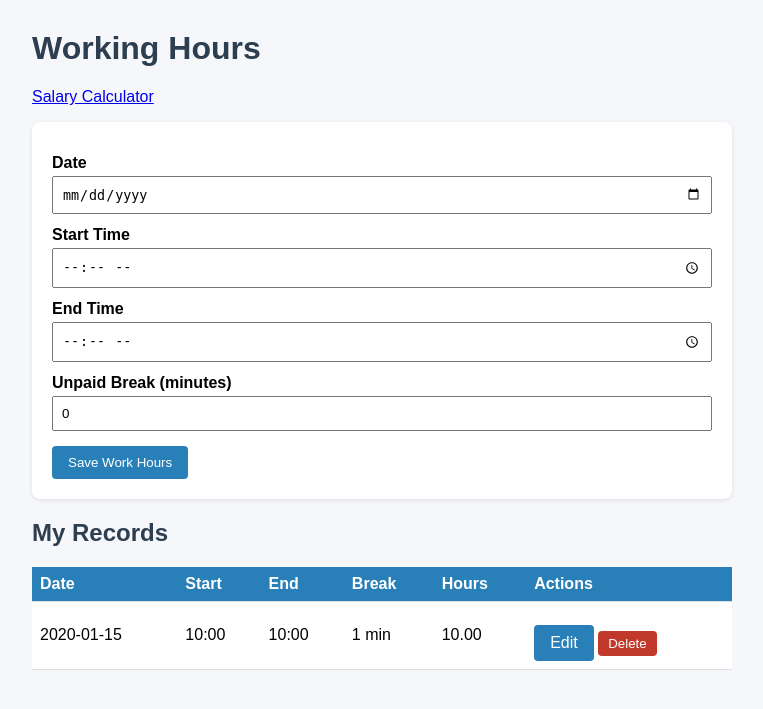
After one commit to loonivaapplication-dev/WEB_Salary-tracker, a PHP site: page /add_work.php in a window 1280 px wide. The commit adds this page. Shown: the top 709 px of the page, without its empty margins (258-1021 px from the left). Run offline with PHP 8.4, Linux system fonts and the light colour scheme; the visitor is signed in with stand-in values (Sample User, id 1); tables that the repository leaves empty hold one stand-in row (values such as "Sample post").

Commit message:
created db, add/delete time& calculator
also have inccluded a simple css for the basic tags

```diff
--- /dev/null
+++ b/add_work.php
@@ -0,0 +1,85 @@
+<?php
+require 'db.php';
+require_login();
+$user_id = $_SESSION['user_id'];
+
+$error = "";
+$success = "";
+
+if ($_SERVER['REQUEST_METHOD'] === 'POST') {
+    $date  = $_POST['work_date'];
+    $start = $_POST['start_time'];
+    $end   = $_POST['end_time'];
+    $break = (int) $_POST['break_minutes'];
+
+    $hours = calc_hours($start, $end, $break);
+
+    if (!$date || !$start || !$end) {
+        $error = "Please fill in all fields.";
+    } elseif ($hours === null) {
+        $error = "End time must be after start time (after subtracting the break).";
+    } else {
+        $stmt = $pdo->prepare(
+            "INSERT INTO Work_Records (user_id, work_date, start_time, end_time, break_minutes, total_hours)
+             VALUES (?, ?, ?, ?, ?, ?)"
+        );
+        $stmt->execute([$user_id, $date, $start, $end, $break, $hours]);
+        $success = "Work record saved ($hours hours).";
+    }
+}
+
+// Read: this student's records only
+$stmt = $pdo->prepare("SELECT * FROM Work_Records WHERE user_id = ? ORDER BY work_date DESC");
+$stmt->execute([$user_id]);
+$records = $stmt->fetchAll(PDO::FETCH_ASSOC);
+?>
+<!DOCTYPE html>
+<html>
+<head><title>Working Hours</title><link rel="stylesheet" href="style.css"></head>
+<body>
+<h1>Working Hours</h1>
+<p><a href="calculator.php">Salary Calculator</a></p>
+
+<?php if ($error): ?><div class="error"><?= h($error) ?></div><?php endif; ?>
+<?php if ($success): ?><div class="success"><?= h($success) ?></div><?php endif; ?>
+<?php if (isset($_GET['msg'])): ?><div class="success"><?= h($_GET['msg']) ?></div><?php endif; ?>
+
+<form method="post">
+    <label>Date</label>
+    <input type="date" name="work_date" required>
+
+    <label>Start Time</label>
+    <input type="time" name="start_time" required>
+
+    <label>End Time</label>
+    <input type="time" name="end_time" required>
+
+    <label>Unpaid Break (minutes)</label>
+    <input type="number" name="break_minutes" min="0" value="0" required>
+
+    <button type="submit">Save Work Hours</button>
+</form>
+
+<h2>My Records</h2>
+<table>
+    <tr><th>Date</th><th>Start</th><th>End</th><th>Break</th><th>Hours</th><th>Actions</th></tr>
+    <?php foreach ($records as $r): ?>
+    <tr>
+        <td><?= h($r['work_date']) ?></td>
+        <td><?= h(substr($r['start_time'], 0, 5)) ?></td>
+        <td><?= h(substr($r['end_time'], 0, 5)) ?></td>
+        <td><?= h($r['break_minutes']) ?> min</td>
+        <td><?= h($r['total_hours']) ?></td>
+        <td>
+            <a class="btn" href="edit_work.php?id=<?= (int)$r['work_id'] ?>">Edit</a>
+            <form method="post" action="delete_work.php" onsubmit="return confirm('Delete this record?');">
+                <input type="hidden" name="work_id" value="<?= (int)$r['work_id'] ?>">
+                <button class="btn-red" type="submit">Delete</button>
+            </form>
+        </td>
+    </tr>
+    <?php endforeach; ?>
+    <?php if (!$records): ?><tr><td colspan="6">No records yet.</td></tr><?php endif; ?>
+</table>
+</body>
+</html>
--- /dev/null
+++ b/db.php
@@ -0,0 +1,32 @@
+<?php
+// Shared setup: database connection, login check, helpers.
+session_start();
+
+$pdo = new PDO(
+    "mysql:host=localhost;dbname=salary_calculator;charset=utf8mb4",
+    "root",   // change to your MySQL username
+    "",       // change to your MySQL password
+    [PDO::ATTR_ERRMODE => PDO::ERRMODE_EXCEPTION]
+);
+
+// Member 1's login should set $_SESSION['user_id']
+function require_login() {
+    if (!isset($_SESSION['user_id'])) {
+        header("Location: login.php");
+        exit;
+    }
+}
+
+// Safely print text in HTML
+function h($text) {
+    return htmlspecialchars($text, ENT_QUOTES, 'UTF-8');
+}
+
+// Hours worked = (end - start) minus break. Returns null if invalid.
+function calc_hours($start, $end, $break) {
+    $minutes = (strtotime($end) - strtotime($start)) / 60 - $break;
+    if ($minutes <= 0 || $break < 0) {
+        return null;
+    }
+    return round($minutes / 60, 2);
+}
--- /dev/null
+++ b/style.css
@@ -0,0 +1,15 @@
+body { font-family: Arial, sans-serif; max-width: 700px; margin: 30px auto; padding: 0 15px; background: #f5f7fa; }
+h1, h2 { color: #2c3e50; }
+form { background: #fff; padding: 20px; border-radius: 8px; box-shadow: 0 1px 4px rgba(0,0,0,.1); }
+label { display: block; margin-top: 12px; font-weight: bold; }
+input, select { width: 100%; padding: 8px; margin-top: 4px; box-sizing: border-box; }
+button, .btn { margin-top: 15px; padding: 9px 16px; background: #2980b9; color: #fff; border: 0; border-radius: 4px; cursor: pointer; text-decoration: none; display: inline-block; }
+.btn-red { background: #c0392b; }
+.error { background: #fdecea; color: #c0392b; padding: 10px; border-radius: 4px; margin: 10px 0; }
+.success { background: #eafaf1; color: #1e8449; padding: 10px; border-radius: 4px; margin: 10px 0; }
+.result { background: #fff; padding: 15px; border-left: 4px solid #2980b9; margin-top: 20px; }
+table { width: 100%; border-collapse: collapse; background: #fff; margin-top: 10px; }
+th, td { padding: 8px; border-bottom: 1px solid #ddd; text-align: left; }
+th { background: #2980b9; color: #fff; }
+td form { display: inline; padding: 0; box-shadow: none; background: none; }
+td button { margin: 0; padding: 5px 10px; }
```
Also changed, not shown: calculator.php (+44 -57 lines), database.sql (added, +21 -0 lines), delete_work.php (added, +17 -0 lines), edit_work.php (added, +67 -0 lines).
